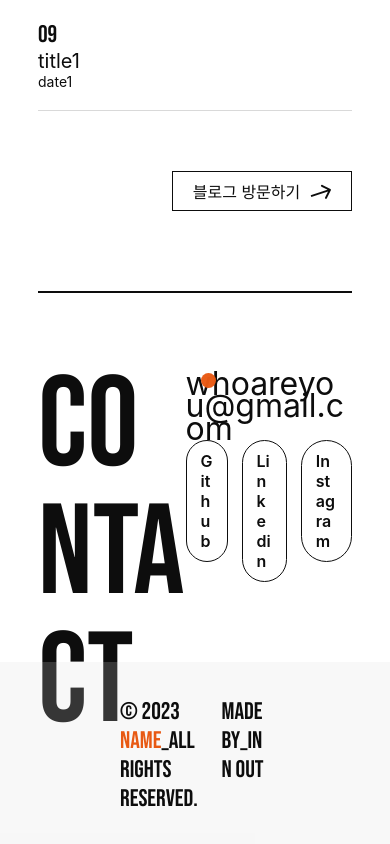
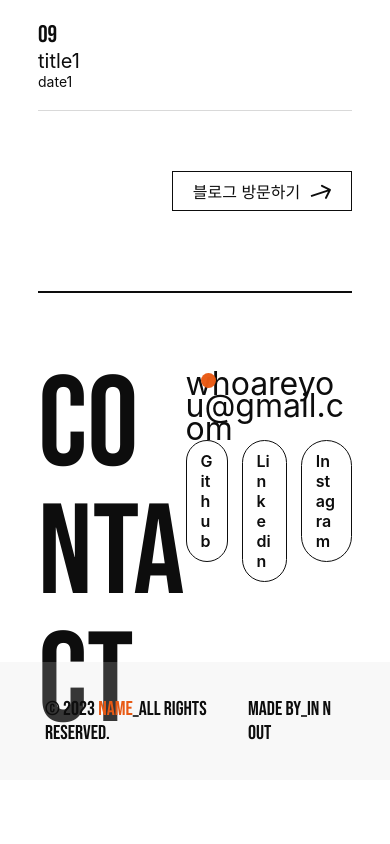
Before and after one commit to In-N-Out-Dev/PortfolioHub, a React (Vite) app: page / in a window 390 px wide. Shown: the part 10598-11442 px from the top of the page. After the commit the page ends 11378 px from the top, so only its background shows below. Built offline with nearby package versions, Linux system fonts and the light colour scheme; grey boxes are pictures that could not be loaded.

Commit message:
feat: Footer responsive ui

```diff
--- a/src/components/common/Footer.tsx
+++ b/src/components/common/Footer.tsx
@@ -33,16 +33,35 @@
     background-color: ${({ theme }) => theme.colors.BACKGROUND};
     z-index: -1;
   }
+  ${({ theme }) => theme.breakPoint.large} {
+    padding: 3.5rem 6.5rem;
+  }
+  ${({ theme }) => theme.breakPoint.medium} {
+    padding: 3.5rem 4.5rem;
+  }
+  ${({ theme }) => theme.breakPoint.small} {
+    padding: 2.8rem 1.6rem;
+  }
 `;
 
 const Contents = styled.div`
   display: flex;
   justify-content: space-between;
+  ${({ theme }) => theme.breakPoint.small} {
+    flex-direction: column;
+    gap: 0.5rem;
+  }
 `;
 
 const Texts = styled.p`
   font-size: 2.4rem;
   color: ${({ theme }) => theme.colors.MAIN_FONT};
+  ${({ theme }) => theme.breakPoint.small} {
+    font-size: 1.6rem;
+  }
+  ${({ theme }) => theme.breakPoint.medium} {
+    font-size: 2rem;
+  }
 `;
 
 const NameLink = styled.a`
```
